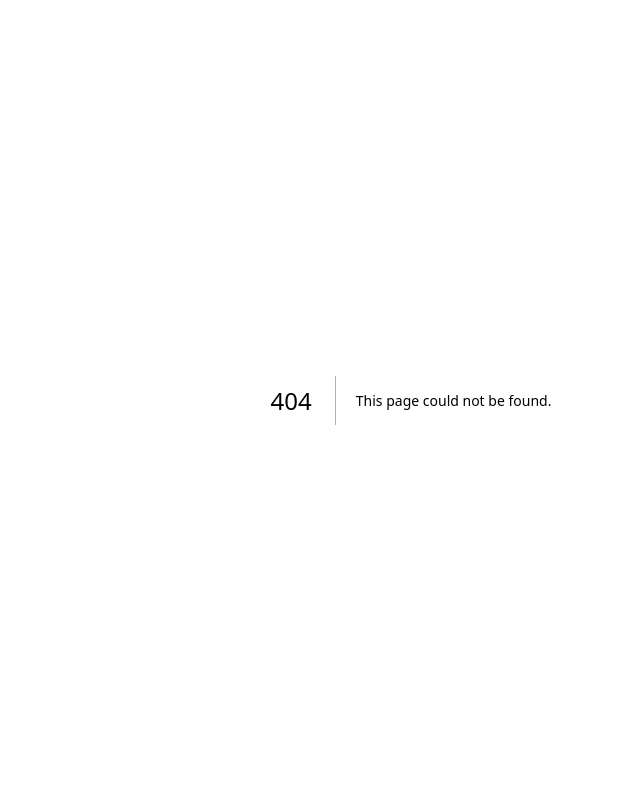
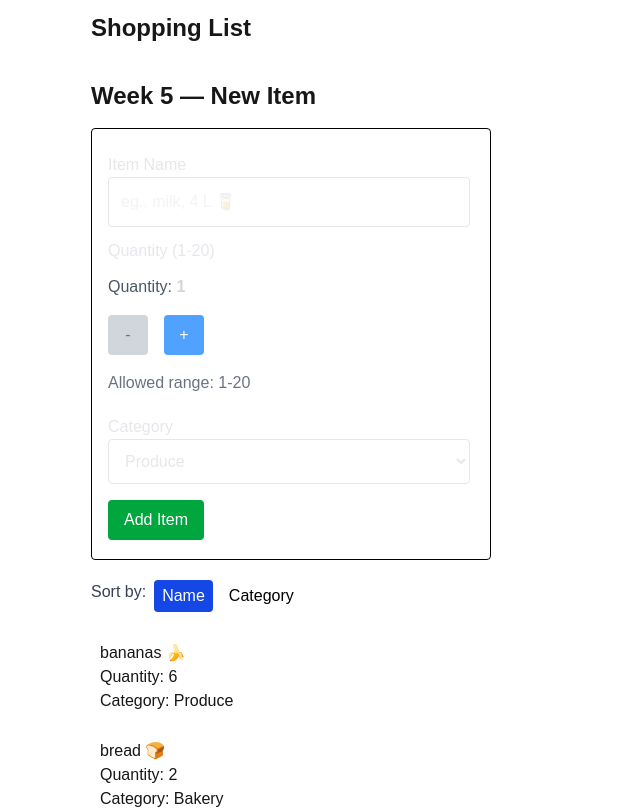
Before and after one commit to usman1736/cprg306-assignments, a Next.js app: page /week-8 in a window 1280 px wide. Before the commit this address had no page. Shown: the top 809 px of the page, without its empty margins (229-869 px from the left). Built offline with nearby package versions, Linux system fonts and the light colour scheme.

Commit message:
set up files

```diff
--- /dev/null
+++ b/app/week-8/item-list.js
@@ -0,0 +1,54 @@
+"use client";
+import { useState } from "react";
+import Item from "./item";
+
+export default function ItemList({ passingItems }) {
+  const [sortBy, setSortBy] = useState("name");
+
+  const sortedArr = [...passingItems].sort((a, b) =>
+    sortBy === "name"
+      ? a.name.localeCompare(b.name)
+      : a.category.localeCompare(b.category)
+  );
+
+  function sortByCategory() {
+    setSortBy("category");
+  }
+
+  function sortByName() {
+    setSortBy("name");
+  }
+
+  return (
+    <div>
+      <div className="flex flex-row gap-2 items mb-5 md:ml-80">
+        <p className="text-gray-700">Sort by: </p>
+        <button
+          onClick={sortByName}
+          className={`rounded-sm px-2 py-1 ${
+            sortBy === "name" ? "bg-blue-700" : "bg-white"
+          }  ${sortBy === "name" ? "text-white" : "text-black"}`}
+        >
+          Name
+        </button>
+        <button
+          className={`rounded-sm px-2 py-1 ${
+            sortBy === "category" ? "bg-blue-600" : "bg-white"
+          }  ${sortBy === "category" ? "text-white" : " text-black"}  `}
+          onClick={sortByCategory}
+        >
+          Category
+        </button>
+      </div>
+
+      {sortedArr.map((item, index) => (
+        <Item
+          key={index}
+          name={item.name}
+          quantity={item.quantity}
+          category={item.category}
+        />
+      ))}
+    </div>
+  );
+}
--- /dev/null
+++ b/app/week-8/item.js
@@ -0,0 +1,11 @@
+export default function Item(prop) {
+  return (
+    <div className="flex border-1 border-white mb-2 mr-170 ml-170 p-2 rounded-sm md:mr-40 md:ml-80">
+      <ul>
+        <li>{prop.name}</li>
+        <li className="capitalize">Quantity: {prop.quantity}</li>
+        <li className="capitalize">Category: {prop.category}</li>
+      </ul>
+    </div>
+  );
+}
--- /dev/null
+++ b/app/week-8/items.json
@@ -0,0 +1,74 @@
+[
+  {
+    "id": "1h2GJKH12gkHG31h1H",
+    "name": "milk, 4 L 🥛",
+    "quantity": 1,
+    "category": "dairy"
+  },
+  {
+    "id": "2KJH3k2j3H1k2J3K1H",
+    "name": "bread 🍞",
+    "quantity": 2,
+    "category": "bakery"
+  },
+  {
+    "id": "3h2KJH3k2j3H1k2J3",
+    "name": "eggs, dozen 🥚",
+    "quantity": 2,
+    "category": "dairy"
+  },
+  {
+    "id": "4k2J3K1H2GJKH12gk",
+    "name": "bananas 🍌",
+    "quantity": 6,
+    "category": "produce"
+  },
+  {
+    "id": "5H1h1H2KJH3k2j3H",
+    "name": "broccoli 🥦",
+    "quantity": 3,
+    "category": "produce"
+  },
+  {
+    "id": "6H1k2J3K1H2GJKH1",
+    "name": "chicken breasts, 1 kg 🍗",
+    "quantity": 1,
+    "category": "meat"
+  },
+  {
+    "id": "7gkHG31h1H2KJH3k",
+    "name": "pasta sauce 🍝",
+    "quantity": 3,
+    "category": "canned goods"
+  },
+  {
+    "id": "8j3H1k2J3K1H2GJK",
+    "name": "spaghetti, 454 g 🍝",
+    "quantity": 2,
+    "category": "dry goods"
+  },
+  {
+    "id": "9H12gkHG31h1H2KJ",
+    "name": "toilet paper, 12 pack 🧻",
+    "quantity": 1,
+    "category": "household"
+  },
+  {
+    "id": "10H3k2j3H1k2J3K1",
+    "name": "paper towels, 6 pack",
+    "quantity": 1,
+    "category": "household"
+  },
+  {
+    "id": "11k2J3K1H2GJKH12",
+    "name": "dish soap 🍽️",
+    "quantity": 1,
+    "category": "household"
+  },
+  {
+    "id": "12GJKH12gkHG31h1",
+    "name": "hand soap 🧼",
+    "quantity": 4,
+    "category": "household"
+  }
+]
--- /dev/null
+++ b/app/week-8/new-items.js
@@ -0,0 +1,107 @@
+"use client";
+import { React, useState } from "react";
+
+export default function NewItems({ onAddItem }) {
+  const [quantity, setQuantity] = useState(1);
+  const [name, setName] = useState("");
+  const [category, setCategory] = useState("produce");
+
+  function handleSubmit(event) {
+    event.preventDefault();
+    const item = {
+      name: name,
+      quantity: quantity,
+      category: category,
+    };
+    onAddItem(item);
+    console.log("New Item: ", item);
+    setName("");
+    setQuantity(1);
+    setCategory("produce");
+  }
+  return (
+    <div>
+      <header className="text-2xl flex font-bold mt-6 md:ml-80 ml-170">
+        <h1>Week 5 — New Item</h1>
+      </header>
+      <section className="ml-170 md:ml-70 mb-5">
+        <div className="ml-10 border-1 border-black bg-white text-gray-600 pt-6 pb-4 pl-4 mt-4 rounded-sm w-100 h-108 pr-5">
+          <form onSubmit={(event) => handleSubmit(event)}>
+            <label className="text-gray-200" htmlFor="name">
+              Item Name
+            </label>
+            <input
+              className="block border-1 border-gray-200 rounded-sm w-full p-3 text-gray-200"
+              type="text"
+              required
+              id="name"
+              value={name}
+              onChange={(event) => setName(event.target.value)}
+              placeholder="eg., milk, 4 L 🥛"
+            />
+            <p className="my-3 text-gray-200">Quantity (1-20)</p>
+            <p>
+              Quantity:{" "}
+              <span className="text-gray-300 font-bold">{quantity}</span>
+            </p>
+            <div className="flex gap-4 mt-4 mb-4">
+              <div className="flex flex-row justify-center items-center bg-gray-300 p-4 rounded-sm w-10 h-10">
+                <button
+                  type="button"
+                  className="text-gray-500"
+                  onClick={() =>
+                    setQuantity(
+                      quantity > 1 && quantity <= 20 ? quantity - 1 : quantity
+                    )
+                  }
+                >
+                  -
+                </button>
+              </div>
+              <div className="flex flex-row justify-center items-center bg-blue-400 rounded sm p-4 w-10 h-10 hover:bg-blue-500">
+                <button
+                  type="button"
+                  onClick={() =>
+                    setQuantity(
+                      quantity >= 1 && quantity < 20 ? quantity + 1 : quantity
+                    )
+                  }
+                >
+                  <span className="text-white">+</span>
+                </button>
+              </div>
+            </div>
+            <p className="text-gray-500 mb-5">Allowed range: 1-20</p>
+            <label className="text-gray-200" htmlFor="category">
+              Category
+            </label>
+            <select
+              className="block border-1 border-gray-200 rounded-sm w-full p-3 text-gray-200 mb-2"
+              id="category"
+              onChange={(event) => setCategory(event.target.value)}
+              value={category}
+            >
+              <option value="produce">Produce</option>
+              <option value="diary">Dairy</option>
+              <option value="bakery">Bakery</option>
+              <option value="meat">Meat</option>
+              <option value="frozen foods">Frozen Foods</option>
+              <option value="canned goods">Canned Goods</option>
+              <option value="dry goods">Dry Goods</option>
+              <option value="beverages">Beverages</option>
+              <option value="snacks">Snacks</option>
+              <option value="household">Household</option>
+              <option value="other">Other</option>
+            </select>
+            <button
+              className="bg-green-600 text-white py-2 px-4 rounded-sm mt-2"
+              type="submit"
+            >
+              Add Item
+            </button>
+          </form>
+        </div>
+      </section>
+    </div>
+  );
+}
--- /dev/null
+++ b/app/week-8/page.js
@@ -0,0 +1,24 @@
+"use client";
+import ItemList from "./item-list";
+import NewItems from "./new-items";
+import itemData from "./items.json";
+import { useState } from "react";
+
+export default function Page() {
+  const [items, setItems] = useState([...itemData]);
+
+  function handleAddItem(item) {
+    setItems([...items, item]);
+  }
+  return (
+    <main>
+      <header className="flex ml-170 md:ml-80">
+        <h1 className="text-2xl font-bold my-3">Shopping List</h1>
+      </header>
+      <NewItems onAddItem={handleAddItem} />
+      <div>
+        <ItemList passingItems={items} />
+      </div>
+    </main>
+  );
+}
```
